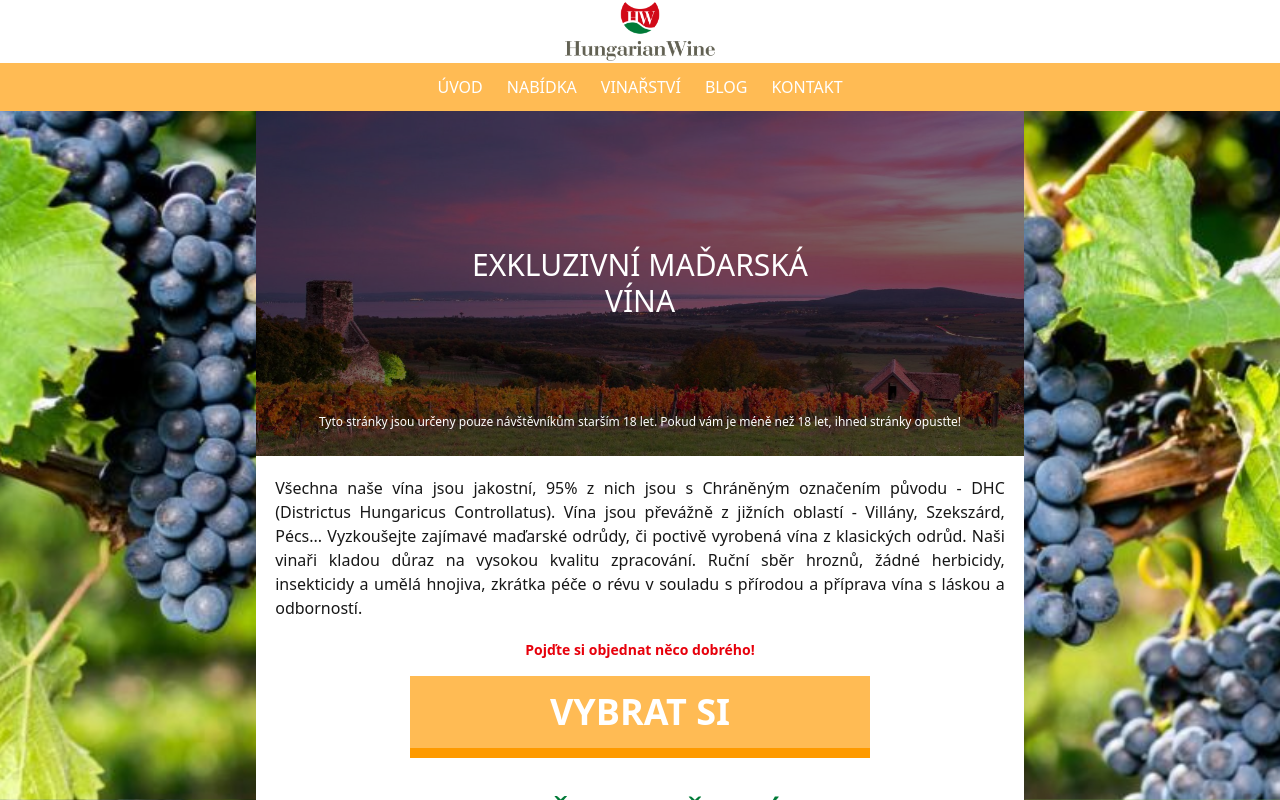
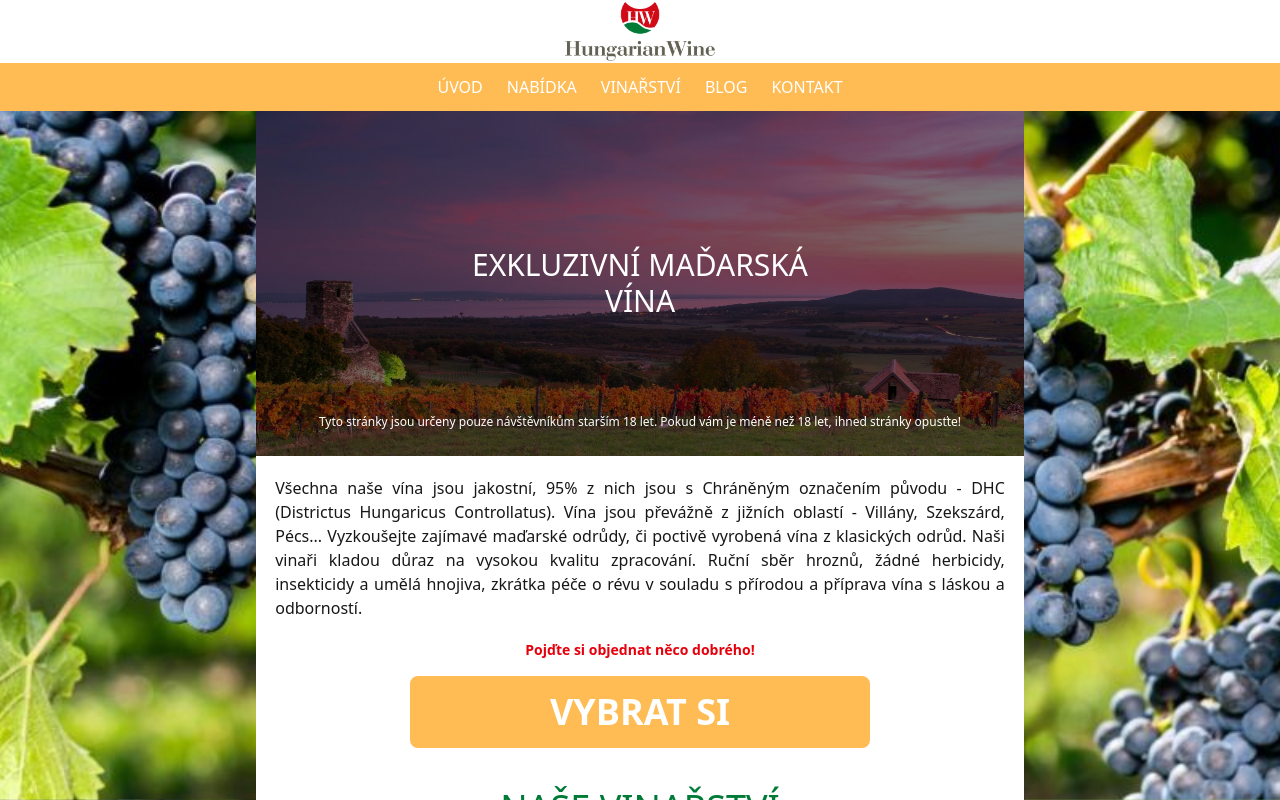
Before and after one commit to VrabeckyMor/hungarianwine, a Next.js app: page / in a window 1280 px wide. Shown: the top 800 px of the page. Built offline with nearby package versions, Linux system fonts and the light colour scheme.

Commit message:
tlačítko a notes

```diff
--- a/app/page.tsx
+++ b/app/page.tsx
@@ -51,7 +51,7 @@ export default function Page() {
           <p className='w-[95%] mt-5 text-justify text-md'>Všechna naše vína jsou jakostní, 95% z nich jsou s Chráněným označením původu - DHC (Districtus Hungaricus Controllatus). Vína jsou převážně z jižních oblastí - Villány, Szekszárd, Pécs... Vyzkoušejte zajímavé maďarské odrůdy, či poctivě vyrobená vína z klasických odrůd. Naši vinaři kladou důraz na vysokou kvalitu zpracování. Ruční sběr hroznů, žádné herbicidy, insekticidy a umělá hnojiva, zkrátka péče o révu v souladu s přírodou a příprava vína s láskou a odborností.</p>
           <label className='w-[95%] mt-5 text-center text-sm font-bold text-red-600'>Pojďte si objednat něco dobrého!</label>
           <button className='flex flex-row justify-center items-center w-full'>
-            <Link href="/nabidka" className='flex flex-row justify-center items-center w-[60%] text-4xl text-white font-bold border-b-10 border-amber-500 bg-[#ffbb54] p-4 m-4 active:border-white active:translate-y-4 transition-all'>VYBRAT SI</Link>
+            <Link href="/nabidka" className='flex flex-row justify-center items-center w-[60%] text-4xl text-white font-bold rounded-lg bg-[#ffbb54] p-4 m-4 active:translate-y-4 transition-all'>VYBRAT SI</Link>
           </button>
           <h1 className='m-3 mt-5 text-center text-4xl text-[#007A37] p-1 border-b-2 border-red-600'>NAŠE VINAŘSTVÍ</h1>
           <div className='flex flex-wrap justify-center items-center w-full'>
```
Also changed, not shown: notes.txt (added).
